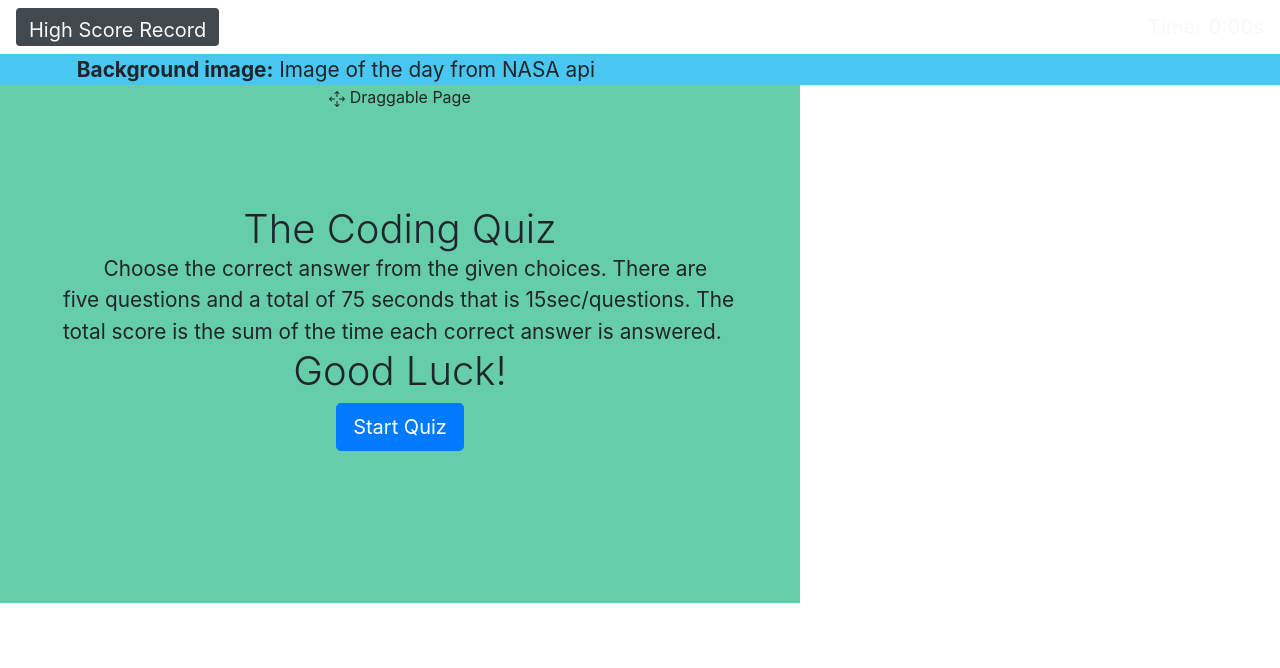
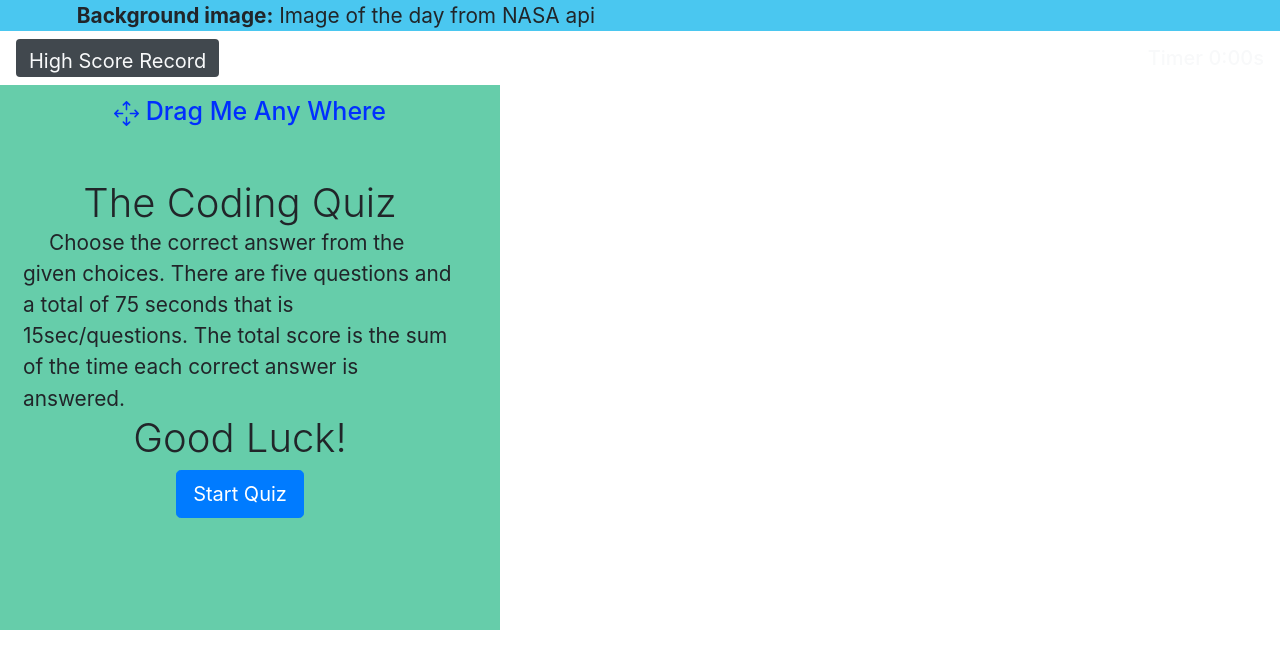
Before and after one commit to Bbeyenene/Code-Quize, a plain HTML site: page index.html in a window 1280 px wide. Drawn offline with nearby package versions, Linux system fonts and the light colour scheme; no server answers.

Commit message:
updated css

```diff
--- a/index.html
+++ b/index.html
@@ -11,24 +11,28 @@
 
 <body>
     <!-- This is a test -->
+    <p class="infoN"><strong>Background image:</strong> Image of the day from NASA api</p>
     <nav class="navbar bg-gray">
         <button class=" navButton text-light btn bttn-gray" id="view-highscore-btn">High Score Record</button>
         <h5 class=" navTimer text-light">Timer <span class="text-light " id="time-display">0:00</span>s</h5>
     </nav>
     <div class="tiltle">
-        <p class="infoN"><strong>Background image:</strong> Image of the day from NASA api</p>
     </div>
     <div id="mydiv">
         <div class="personal" id="main-container">
-            <svg class="svginfo" width="1em" height="1em" viewBox="0 0 16 16" class="bi bi-arrows-move"
+
+            <div class="draggable">
+                <svg class="svginfo" width="1em" height="1em" viewBox="0 0 16 16" class="bi bi-arrows-move"
                 fill="currentColor" xmlns="http://www.w3.org/2000/svg">
                 <path fill-rule="evenodd"
                     d="M7.646.146a.5.5 0 0 1 .708 0l2 2a.5.5 0 0 1-.708.708L8.5 1.707V5.5a.5.5 0 0 1-1 0V1.707L6.354 2.854a.5.5 0 1 1-.708-.708l2-2zM8 10a.5.5 0 0 1 .5.5v3.793l1.146-1.147a.5.5 0 0 1 .708.708l-2 2a.5.5 0 0 1-.708 0l-2-2a.5.5 0 0 1 .708-.708L7.5 14.293V10.5A.5.5 0 0 1 8 10zM.146 8.354a.5.5 0 0 1 0-.708l2-2a.5.5 0 1 1 .708.708L1.707 7.5H5.5a.5.5 0 0 1 0 1H1.707l1.147 1.146a.5.5 0 0 1-.708.708l-2-2zM10 8a.5.5 0 0 1 .5-.5h3.793l-1.147-1.146a.5.5 0 0 1 .708-.708l2 2a.5.5 0 0 1 0 .708l-2 2a.5.5 0 0 1-.708-.708L14.293 8.5H10.5A.5.5 0 0 1 10 8z" />
             </svg>
-            Draggable Page
+                 Drag Me Any Where
+            </div>
+
             <div class="container m-5 mx-auto" id="main-container">
                 <div class="row m-2">
-                    <div class="col text-center">
+                    <div class="col text-center ">
                         <div class="display-1">The Coding Quiz</div>
                         <p>
                             Choose the correct answer from the given choices.
--- a/style.css
+++ b/style.css
@@ -9,10 +9,20 @@ body {
 .infoN {
   background-color: rgb(74, 199, 240);
 }
+.draggable{
+  padding-top: 0.5rem;
+  font-size: 25px;
+  font-weight: 500;
+  color: rgb(0, 47, 255);
+}
+.draggable:hover{
+  cursor:grabbing;
+  background: rgb(100, 179, 152);
+}
 .container {
   border-radius: 10px;
   max-width: 800px;
-  padding: 40 40 20 40;
+  padding: 0 20 20 0;
 }
 .display-1 {
   font-size: 2.5rem;
@@ -73,7 +83,6 @@ h3 {
   text-align: center;
   font-weight: 800px;
   color: green;
-  position: absolute;
 }
 #outcomeWrong {
   font-size: 30px;
@@ -94,8 +103,7 @@ h3 {
   text-align: center;
   display: flex;
   flex-direction: column;
-  margin-bottom: 200px;
-  max-width: 800px;
+  max-width: 500px;
 }
 
 #mydiv:hover {
```
